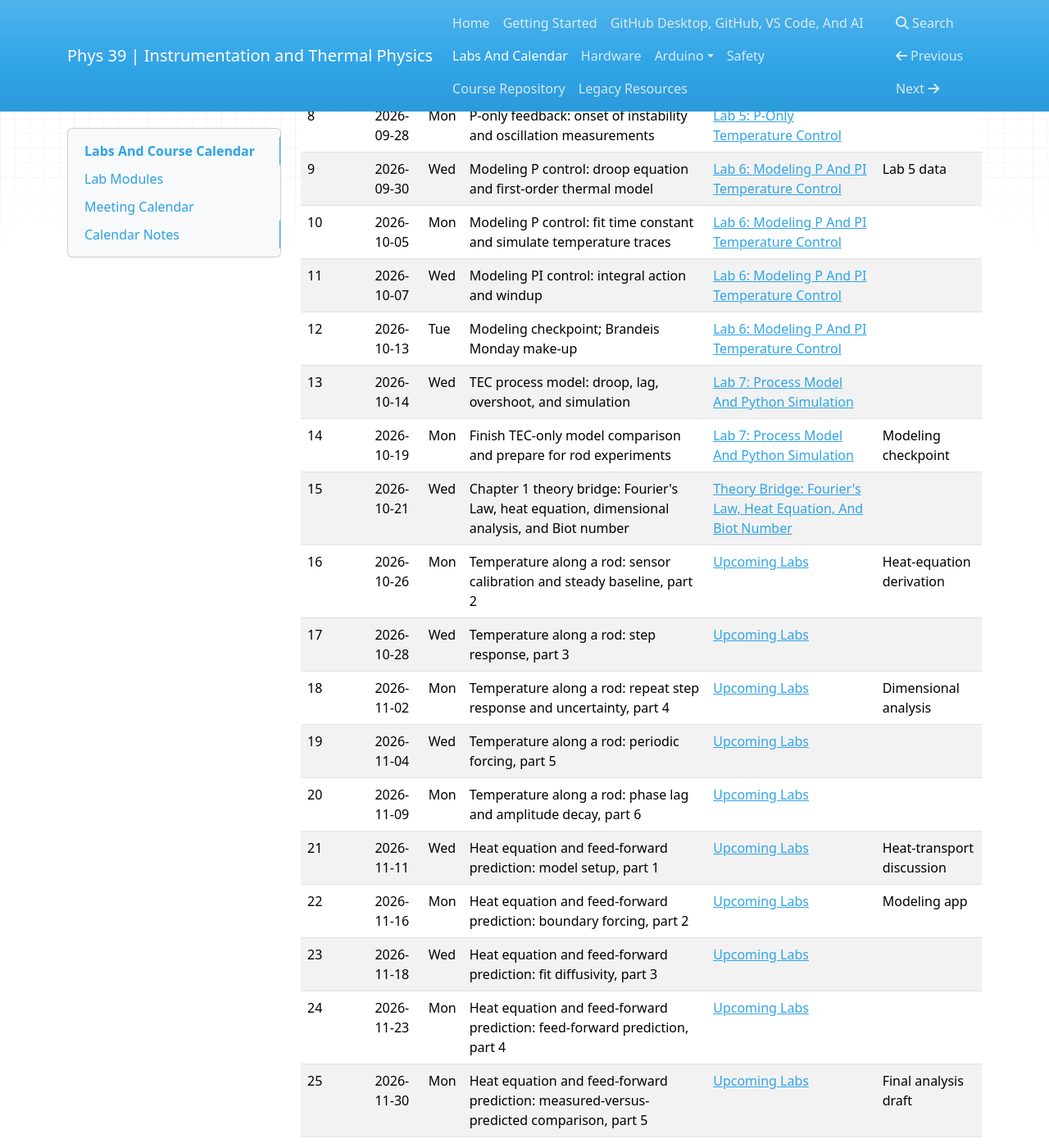
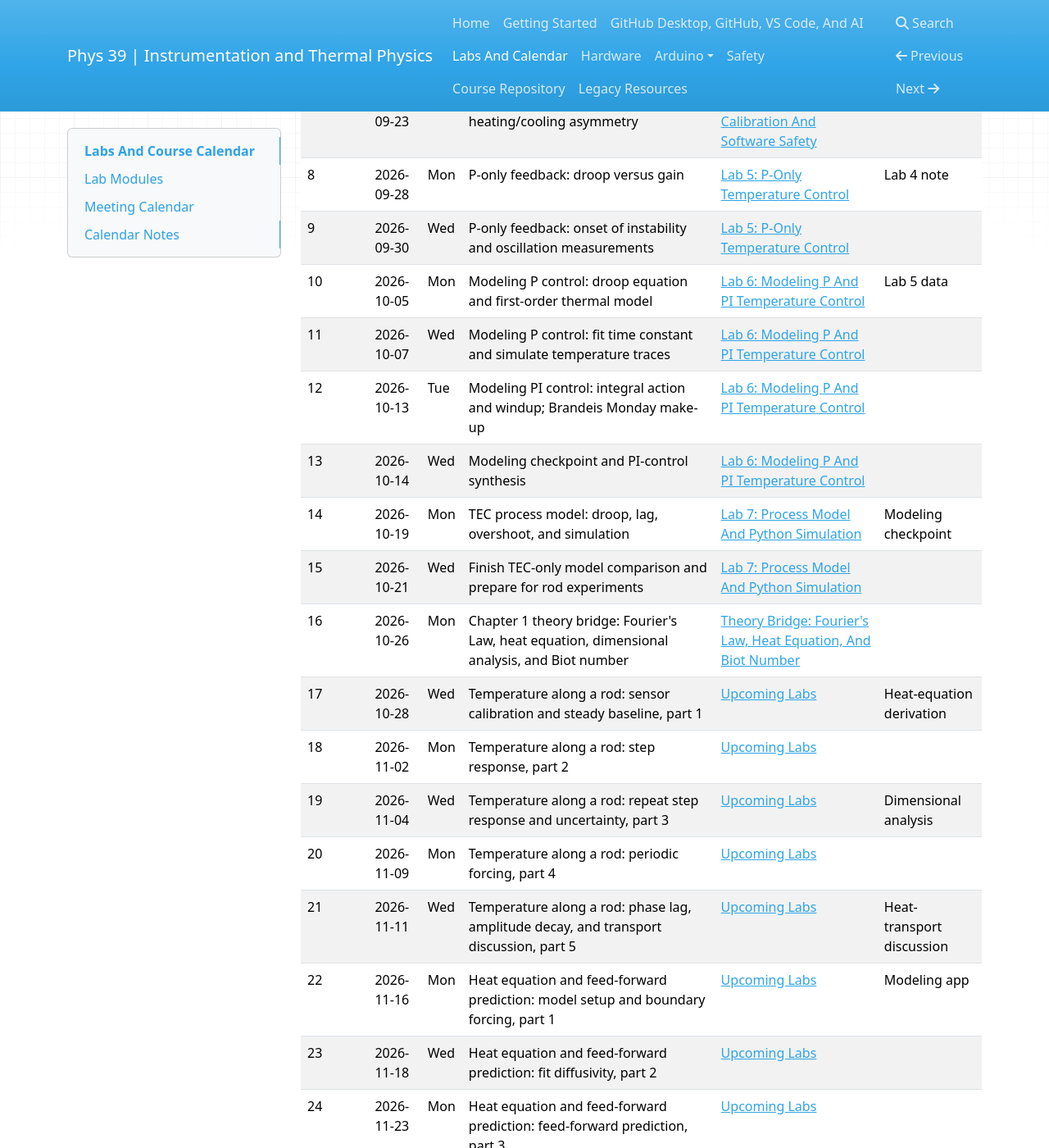
Before and after one commit to SethFraden/Phys39F26-course, an MkDocs documentation site: the page built from course/labs/index.md, in a window 1280 px wide and 1400 px high, scrolled down 1841 px. Shown: the whole window at 82% size. Built offline with MkDocs 1.6.1, drawn with Linux system fonts in a browser that asks for light colours; nearby versions of some CDN libraries; some of the changed text lies outside the part shown.

Commit message:
Update first lab calendar sequence

```diff
--- a/course/labs/index.md
+++ b/course/labs/index.md
@@ -32,31 +32,31 @@
 
 | Meeting | Date | Day | Topic | Lab/Assignment | Due |
 | --- | --- | --- | --- | --- | --- |
-| 1 | 2026-08-26 | Wed | First contact with Arduino, safety, serial output, oscilloscope timing, analog input, averaging, LED PWM | [Lab 1: First Contact](lab-01/index.md) |  |
-| 2 | 2026-08-31 | Mon | First real instrument pieces: thermistor serial data, temperature conversion, Arduino Serial Plotter output, H-bridge logic/PWM verification | [Lab 2: First Real Instrument Pieces](lab-02/index.md) | Lab 1 note |
-| 3 | 2026-09-02 | Wed | Manual TEC heat/cool, first Python GUI modification, and GitHub project checkpoint | [Lab 3: Manual TEC Heat/Cool And First Python GUI](lab-03/index.md) |  |
-| 4 | 2026-09-09 | Wed | Open-loop TEC calibration and software safety, part 1 | [Lab 4: Open-Loop TEC Calibration And Software Safety](lab-04/index.md) |  |
-| 5 | 2026-09-14 | Mon | Open-loop TEC calibration and software safety, part 2 | [Lab 4: Open-Loop TEC Calibration And Software Safety](lab-04/index.md) | Lab 3 project checkpoint |
-| 6 | 2026-09-16 | Wed | Finish steady-state response; discuss heating/cooling asymmetry | [Lab 4: Open-Loop TEC Calibration And Software Safety](lab-04/index.md) |  |
-| 7 | 2026-09-23 | Wed | P-only feedback: droop versus gain | [Lab 5: P-Only Temperature Control](lab-05/index.md) | Lab 4 note |
-| 8 | 2026-09-28 | Mon | P-only feedback: onset of instability and oscillation measurements | [Lab 5: P-Only Temperature Control](lab-05/index.md) |  |
-| 9 | 2026-09-30 | Wed | Modeling P control: droop equation and first-order thermal model | [Lab 6: Modeling P And PI Temperature Control](lab-06/index.md) | Lab 5 data |
-| 10 | 2026-10-05 | Mon | Modeling P control: fit time constant and simulate temperature traces | [Lab 6: Modeling P And PI Temperature Control](lab-06/index.md) |  |
-| 11 | 2026-10-07 | Wed | Modeling PI control: integral action and windup | [Lab 6: Modeling P And PI Temperature Control](lab-06/index.md) |  |
-| 12 | 2026-10-13 | Tue | Modeling checkpoint; Brandeis Monday make-up | [Lab 6: Modeling P And PI Temperature Control](lab-06/index.md) |  |
-| 13 | 2026-10-14 | Wed | TEC process model: droop, lag, overshoot, and simulation | [Lab 7: Process Model And Python Simulation](lab-07/index.md) |  |
-| 14 | 2026-10-19 | Mon | Finish TEC-only model comparison and prepare for rod experiments | [Lab 7: Process Model And Python Simulation](lab-07/index.md) | Modeling checkpoint |
-| 15 | 2026-10-21 | Wed | Chapter 1 theory bridge: Fourier's Law, heat equation, dimensional analysis, and Biot number | [Theory Bridge: Fourier's Law, Heat Equation, And Biot Number](theory-bridge-chapter-1/index.md) |  |
-| 16 | 2026-10-26 | Mon | Temperature along a rod: sensor calibration and steady baseline, part 2 | [Upcoming Labs](upcoming.md) | Heat-equation derivation |
-| 17 | 2026-10-28 | Wed | Temperature along a rod: step response, part 3 | [Upcoming Labs](upcoming.md) |  |
-| 18 | 2026-11-02 | Mon | Temperature along a rod: repeat step response and uncertainty, part 4 | [Upcoming Labs](upcoming.md) | Dimensional analysis |
-| 19 | 2026-11-04 | Wed | Temperature along a rod: periodic forcing, part 5 | [Upcoming Labs](upcoming.md) |  |
-| 20 | 2026-11-09 | Mon | Temperature along a rod: phase lag and amplitude decay, part 6 | [Upcoming Labs](upcoming.md) |  |
-| 21 | 2026-11-11 | Wed | Heat equation and feed-forward prediction: model setup, part 1 | [Upcoming Labs](upcoming.md) | Heat-transport discussion |
-| 22 | 2026-11-16 | Mon | Heat equation and feed-forward prediction: boundary forcing, part 2 | [Upcoming Labs](upcoming.md) | Modeling app |
-| 23 | 2026-11-18 | Wed | Heat equation and feed-forward prediction: fit diffusivity, part 3 | [Upcoming Labs](upcoming.md) |  |
-| 24 | 2026-11-23 | Mon | Heat equation and feed-forward prediction: feed-forward prediction, part 4 | [Upcoming Labs](upcoming.md) |  |
-| 25 | 2026-11-30 | Mon | Heat equation and feed-forward prediction: measured-versus-predicted comparison, part 5 | [Upcoming Labs](upcoming.md) | Final analysis draft |
+| 1 | 2026-08-26 | Wed | Tool setup with Tim Hebert: install GitHub Desktop, VS Code, and Arduino IDE; introduce Arduino hardware; write simple code and document it with GitHub Desktop | [GitHub Desktop, GitHub, VS Code, And AI](../git-vscode-ai-workflow.md) |  |
+| 2 | 2026-08-31 | Mon | First contact with Arduino, safety, serial output, oscilloscope timing, analog input, averaging, LED PWM | [Lab 1: First Contact](lab-01/index.md) |  |
+| 3 | 2026-09-02 | Wed | First real instrument pieces: thermistor serial data, temperature conversion, Arduino Serial Plotter output, H-bridge logic/PWM verification | [Lab 2: First Real Instrument Pieces](lab-02/index.md) | Lab 1 note |
+| 4 | 2026-09-09 | Wed | Manual TEC heat/cool, first Python GUI modification, and GitHub project checkpoint | [Lab 3: Manual TEC Heat/Cool And First Python GUI](lab-03/index.md) |  |
+| 5 | 2026-09-14 | Mon | Open-loop TEC calibration and software safety, part 1 | [Lab 4: Open-Loop TEC Calibration And Software Safety](lab-04/index.md) |  |
+| 6 | 2026-09-16 | Wed | Open-loop TEC calibration and software safety, part 2 | [Lab 4: Open-Loop TEC Calibration And Software Safety](lab-04/index.md) | Lab 3 project checkpoint |
+| 7 | 2026-09-23 | Wed | Finish steady-state response; discuss heating/cooling asymmetry | [Lab 4: Open-Loop TEC Calibration And Software Safety](lab-04/index.md) |  |
+| 8 | 2026-09-28 | Mon | P-only feedback: droop versus gain | [Lab 5: P-Only Temperature Control](lab-05/index.md) | Lab 4 note |
+| 9 | 2026-09-30 | Wed | P-only feedback: onset of instability and oscillation measurements | [Lab 5: P-Only Temperature Control](lab-05/index.md) |  |
+| 10 | 2026-10-05 | Mon | Modeling P control: droop equation and first-order thermal model | [Lab 6: Modeling P And PI Temperature Control](lab-06/index.md) | Lab 5 data |
+| 11 | 2026-10-07 | Wed | Modeling P control: fit time constant and simulate temperature traces | [Lab 6: Modeling P And PI Temperature Control](lab-06/index.md) |  |
+| 12 | 2026-10-13 | Tue | Modeling PI control: integral action and windup; Brandeis Monday make-up | [Lab 6: Modeling P And PI Temperature Control](lab-06/index.md) |  |
+| 13 | 2026-10-14 | Wed | Modeling checkpoint and PI-control synthesis | [Lab 6: Modeling P And PI Temperature Control](lab-06/index.md) |  |
+| 14 | 2026-10-19 | Mon | TEC process model: droop, lag, overshoot, and simulation | [Lab 7: Process Model And Python Simulation](lab-07/index.md) | Modeling checkpoint |
+| 15 | 2026-10-21 | Wed | Finish TEC-only model comparison and prepare for rod experiments | [Lab 7: Process Model And Python Simulation](lab-07/index.md) |  |
+| 16 | 2026-10-26 | Mon | Chapter 1 theory bridge: Fourier's Law, heat equation, dimensional analysis, and Biot number | [Theory Bridge: Fourier's Law, Heat Equation, And Biot Number](theory-bridge-chapter-1/index.md) |  |
+| 17 | 2026-10-28 | Wed | Temperature along a rod: sensor calibration and steady baseline, part 1 | [Upcoming Labs](upcoming.md) | Heat-equation derivation |
+| 18 | 2026-11-02 | Mon | Temperature along a rod: step response, part 2 | [Upcoming Labs](upcoming.md) |  |
+| 19 | 2026-11-04 | Wed | Temperature along a rod: repeat step response and uncertainty, part 3 | [Upcoming Labs](upcoming.md) | Dimensional analysis |
+| 20 | 2026-11-09 | Mon | Temperature along a rod: periodic forcing, part 4 | [Upcoming Labs](upcoming.md) |  |
+| 21 | 2026-11-11 | Wed | Temperature along a rod: phase lag, amplitude decay, and transport discussion, part 5 | [Upcoming Labs](upcoming.md) | Heat-transport discussion |
+| 22 | 2026-11-16 | Mon | Heat equation and feed-forward prediction: model setup and boundary forcing, part 1 | [Upcoming Labs](upcoming.md) | Modeling app |
+| 23 | 2026-11-18 | Wed | Heat equation and feed-forward prediction: fit diffusivity, part 2 | [Upcoming Labs](upcoming.md) |  |
+| 24 | 2026-11-23 | Mon | Heat equation and feed-forward prediction: feed-forward prediction, part 3 | [Upcoming Labs](upcoming.md) |  |
+| 25 | 2026-11-30 | Mon | Heat equation and feed-forward prediction: measured-versus-predicted comparison, part 4 | [Upcoming Labs](upcoming.md) | Final analysis draft |
 | 26 | 2026-12-02 | Wed | Final synthesis and presentations | [Upcoming Labs](upcoming.md) | Final presentation |
 
 ## Calendar Notes
```
Also changed, not shown: docs/labs/index.html (+51 -51 lines).
